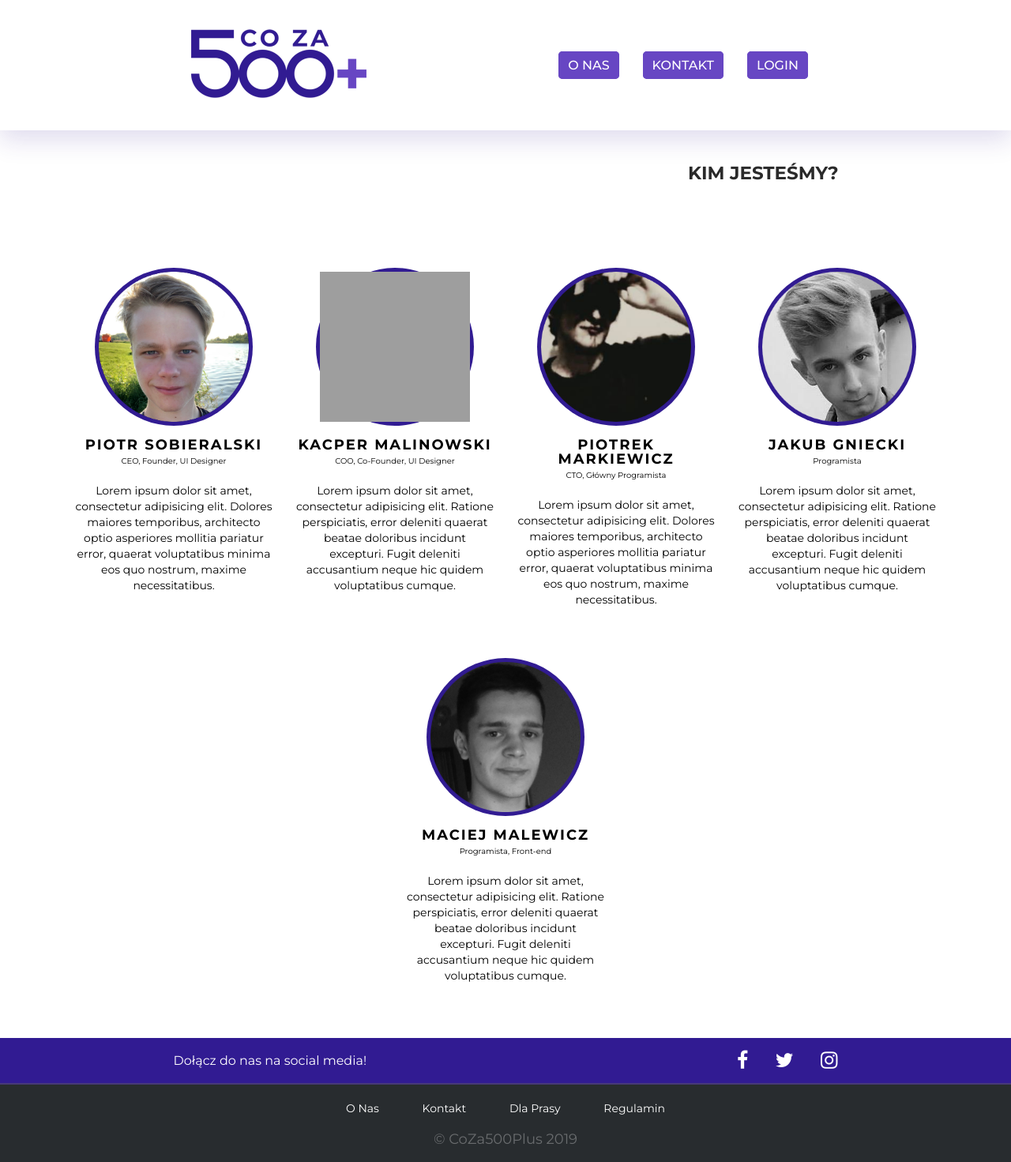
After one commit to coza500plus/Frontend-CoZa500Plus, a PHP site: page /about.php in a window 1280 px wide. The commit adds this page. Shown: the whole page at 79% size. Run offline with PHP 8.4, Linux system fonts and the light colour scheme; grey boxes are pictures that could not be loaded.

Commit message:
Add files via upload

```diff
--- /dev/null
+++ b/about.php
@@ -0,0 +1,85 @@
+<?php require_once "header.php"; ?>
+<head>
+	<meta charset="UTF-8">
+	<title>Kim jesteśmy?</title>
+	<link rel="stylesheet" href="https://cdnjs.cloudflare.com/ajax/libs/font-awesome/4.7.0/css/font-awesome.min.css">
+	<link rel="stylesheet" href="styles.css">
+</head>
+<body>
+
+</br ><h1 id="title5">KIM JESTEŚMY?</h1>
+<div class="wrapper">
+    <div class="our_team">
+        <div class="team_member">
+          <div class="member_img">
+             <img src="member_1.png" alt="our_team">
+            <div class="social_media">
+               <div class="facebook item"><i class="fa fa-facebook-f"></i></div>
+               <div class="twitter item"></i></div>
+               <div class="instagram item"><i class="fa fa-instagram"></i></div>
+             </div>
+          </div>
+					<h3>Piotr Sobieralski</h3>
+					<span>CEO, Founder, UI Designer</span>
+					<p>Lorem ipsum dolor sit amet, consectetur adipisicing elit. Dolores maiores temporibus, architecto optio asperiores mollitia pariatur error, quaerat voluptatibus minima eos quo nostrum, maxime necessitatibus.</p>
+			</div>
+				<div class="team_member">
+					 <div class="member_img">
+						 <img src="member_2.png" alt="our_team">
+						 <div class="social_media">
+							 <div class="facebook item"><i class="fa fa-facebook-f"></i></div>
+							 <div class="twitter item"><i class="fa fa-twitter"></i></div>
+							 <div class="instagram item"><i class="fa fa-instagram"></i></div>
+						 </div>
+					</div>
+          <h3>Kacper Malinowski</h3>
+          <span>COO, Co-Founder, UI Designer</span>
+          <p>Lorem ipsum dolor sit amet, consectetur adipisicing elit. Ratione perspiciatis, error deleniti quaerat beatae doloribus incidunt excepturi. Fugit deleniti accusantium neque hic quidem voluptatibus cumque.</p>
+        </div>
+        <div class="team_member">
+           <div class="member_img">
+             <img src="member_3.png" alt="our_team">
+             <div class="social_media">
+               <div class="facebook item"><i class="fa fa-facebook-f"></i></div>
+               <div class="twitter item"><i class="fa fa-twitter"></i></div>
+               <div class="instagram item"><i class="fa fa-instagram"></i></div>
+             </div>
+          </div>
+          <h3>Piotrek Markiewicz</h3>
+          <span>CTO, Główny Programista</span>
+          <p>Lorem ipsum dolor sit amet, consectetur adipisicing elit. Dolores maiores temporibus, architecto optio asperiores mollitia pariatur error, quaerat voluptatibus minima eos quo nostrum, maxime necessitatibus.</p>
+      </div>
+        <div class="team_member">
+           <div class="member_img">
+             <img src="member_4.png" alt="our_team">
+             <div class="social_media">
+               <div class="facebook item"><i class="fa fa-facebook-f"></i></div>
+               <div class="twitter item"><i class="fa fa-twitter"></i></div>
+               <div class="instagram item"><i class="fa fa-instagram"></i></div>
+             </div>
+          </div>
+          <h3>Jakub Gniecki</h3>
+          <span>Programista</span>
+          <p>Lorem ipsum dolor sit amet, consectetur adipisicing elit. Ratione perspiciatis, error deleniti quaerat beatae doloribus incidunt excepturi. Fugit deleniti accusantium neque hic quidem voluptatibus cumque.</p>
+      </div>
+        <div class="team_member">
+           <div class="member_img">
+             <img src="member_5.png" alt="our_team">
+             <div class="social_media">
+               <div class="facebook item"><i class="fa fa-facebook-f"></i></div>
+               <div class="twitter item"><i class="fa fa-twitter"></i></div>
+               <div class="instagram item"><i class="fa fa-instagram"></i></div>
+             </div>
+          </div>
+          <h3>Maciej Malewicz</h3>
+          <span>Programista, Front-end</span>
+          <p>Lorem ipsum dolor sit amet, consectetur adipisicing elit. Ratione perspiciatis, error deleniti quaerat beatae doloribus incidunt excepturi. Fugit deleniti accusantium neque hic quidem voluptatibus cumque.</p>
+      </div>
+    </div>
+
+</div>
+
+
+</body>
+</html>
+<?php require_once "footer.php"; ?>
--- a/regulamin.php
+++ b/regulamin.php
@@ -10,7 +10,7 @@
             <br>
 
 
-
+            <P>
             <li>§ 1. Serwis internetowy "Co Za 500 Plus" ma za zadanie umożliwić szybki dostęp do spersonalizowanych ofert zakupowych. </li>
             <br>
 
@@ -71,7 +71,7 @@
           <li> Oceniać Okazje dodawane przez algorytm bądź innych użytkowników. </li></br >
           <li> Dodawać interesujące okazje. </li></br >
           <li> Komentować okazje oraz dyskutować na temat okazji. </li></br >
-
+        </P>
           </div>
 
 
--- a/styles.css
+++ b/styles.css
@@ -589,8 +589,6 @@ a.a-regulamin {
     padding: 20px 55px;
     background-color: #fbfbfb;
     min-height: 238px;
-
-
     -webkit-box-shadow: 0px 0px 8px 0px rgba(0,0,0,0.75);
     -moz-box-shadow: 0px 0px 8px 0px rgba(0,0,0,0.75);
     box-shadow: 0px 0px 8px 0px rgba(0,0,0,0.75);
@@ -646,9 +644,10 @@ a.a-regulamin {
     top:2px;
     border: 3px solid #6100c2;
     background-color:#fbfbfb;
+    cursor: pointer;
 }
 
-.option_radio input[type="radio"]
+.option_radio input
 {
     background-color:#fbfbfb;
     width:35px;
@@ -658,7 +657,27 @@ a.a-regulamin {
     right:6px;
     bottom: 3px;
     background-color: blue;
-    cursor: pointer;
+
+    display: none; /* JESLI NIE WIERZYSZ, USUN I SPRAWDZ CZY ZAZNACZONE */
+}
+
+#age_of_children
+{
+    border: 5px solid black;
+    min-height: 100px;
+    width: 80%;
+    text-align: center;
+    margin-right: auto;
+    margin-left: auto;
+}
+
+.age_of_kid
+{
+    width: 200px;
+    height: 100px;
+    display: inline-block;
+    background-color: gray;
+    margin:15px;
 }
 
 .type_of_offer
@@ -689,13 +708,10 @@ a.a-regulamin {
 
 .type_of_offer input
 {
-    display: none;
+    display: none; /* JESLI NIE WIERZYSZ, USUN I SPRAWDZ CZY ZAZNACZONE */
 }
 
-.type_of_offer input + label
-{
-    display: inline-block;
-}
+
 
 .type_of_offer:checked
 {
@@ -719,3 +735,96 @@ background-color: blue;
     bottom:15px;
 
 }
+
+
+
+/**************************************************************/
+/* O NAS- nowe */
+.wrapper{
+  margin-top: 60px;
+  text-align: center;
+}
+
+
+.our_team{
+  width: auto;
+  display: flex;
+  justify-content: center;
+  flex-wrap: wrap;
+}
+
+.our_team .team_member{
+  width: 250px;
+  margin: 5px;
+  background: #fff;
+  padding: 20px 10px;
+}
+
+.our_team .team_member .member_img{
+  background: #311b92;
+  max-width: 190px;
+  width: 100%;
+  height: 190px;
+  margin: 0 auto;
+  border-radius: 50%;
+  padding: 5px;
+  position: relative;
+  cursor: pointer;
+}
+
+.our_team .team_member .member_img img{
+  width: 100%;
+  height: 100%;
+}
+
+.our_team .team_member h3{
+  text-transform: uppercase;
+  font-size: 18px;
+  line-height: 18px;
+  letter-spacing: 2px;
+  margin: 15px 0 0px;
+}
+
+.our_team .team_member span{
+  font-size: 10px;
+}
+
+.our_team .team_member p{
+  margin-top: 20px;
+  font-size: 14px;
+  line-height: 20px;
+}
+
+.our_team .team_member .member_img .social_media{
+  position: absolute;
+  top: 5px;
+  left: 5px;
+  background: #7e57c2;
+  width: 95%;
+  height: 95%;
+  border-radius: 50%;
+  display: flex;
+  justify-content: center;
+  align-items: center;
+  transform: scale(0);
+   transition: all 0.5s ease;
+}
+
+.our_team .team_member .member_img .social_media .item{
+  margin: 0 10px;
+}
+
+.our_team .team_member .member_img .social_media .fab{
+  color: #8c7ae6;
+  font-size: 20px;
+}
+
+.our_team .team_member .member_img:hover .social_media{
+  transform: scale(1);
+}
+
+#title5{
+margin: 1px;
+ padding: 20px;
+text-indent: 850px;
+}
```
Also changed, not shown: index.php (+0 -38 lines), po_rejestracji.php (+97 -28 lines), baner1.png (added), member_1.png (added), member_3.png (added), member_4.png (added), member_5.png (added), 1 other file.
